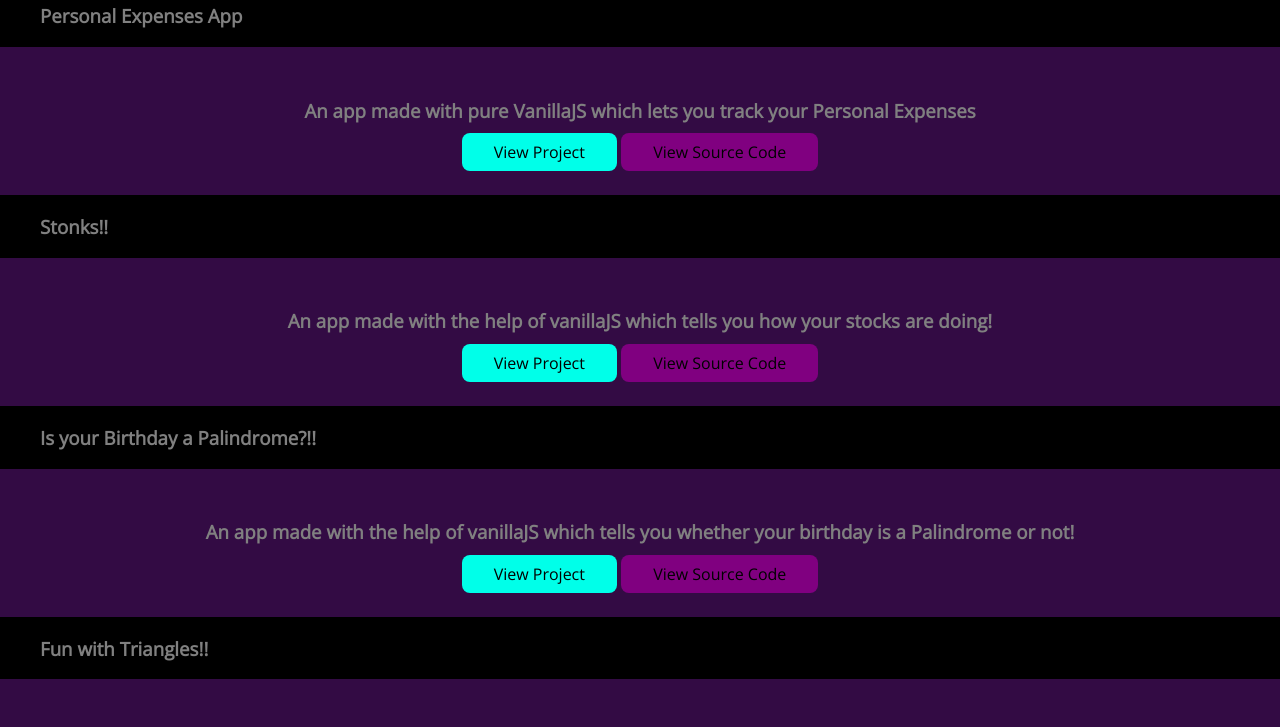
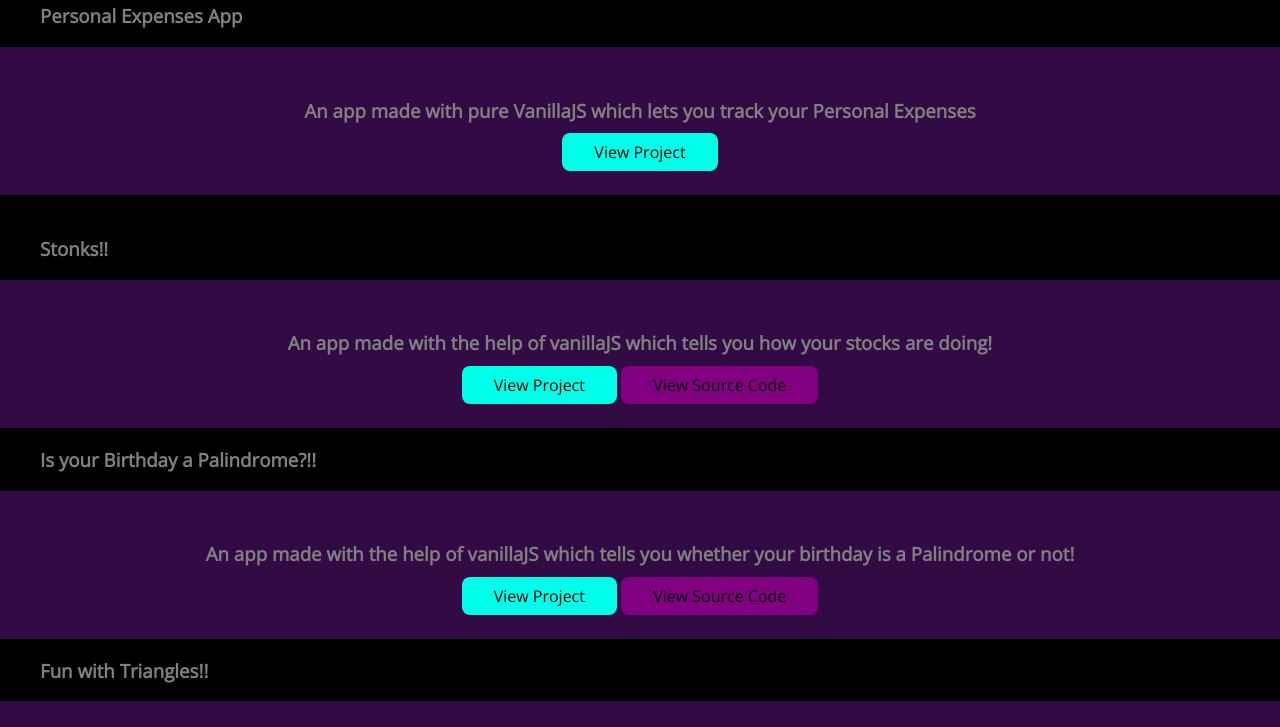
Before and after one commit to 7suyash7/my-portfolio-site, a plain HTML site: page projects.html in a window 1280 px wide. Shown: the part 628-1355 px from the top of the page. Drawn offline with nearby package versions, Linux system fonts and the light colour scheme.

Commit message:
Update projects.html

```diff
--- a/projects.html
+++ b/projects.html
@@ -43,10 +43,10 @@
 </html>
 <section class="ow">
     <h3>An app made with pure VanillaJS which lets you track your Personal Expenses</h3>
-    <a class="link primary-link" href="https://stonkss-app.netlify.app/">View Project</a>
-    <a class="link secondary-link" href="https://github.com/7suyash7/stocks-app">View Source
-        Code</a>
-</section>
+    <a class="link primary-link" href="https://personal-expenses.netlify.app/">View Project</a>
+    <a clas</a>
+</section>s="link secondary-link" href="https://github.com/7suyash7/expense-app">View Source
+        Code
 
 
     <section>
@@ -201,7 +201,7 @@
                                 href="https://github.com/7suyash7/StarWars-Translate-Game">View Source
                                 Code</a>
                         </section>
-
+                        <section>
                         <ol class="non-bullet" reversed>
                             <li>
                                 <h3 class="project-h3">How Well Do You Know Me?
@@ -234,12 +234,6 @@
 
                             </section>
 
-
-
-
-
-
-
                             <hr>
                             <footer class="footer">
                                 <h3 class="div">Connect With Me</h3>
```
